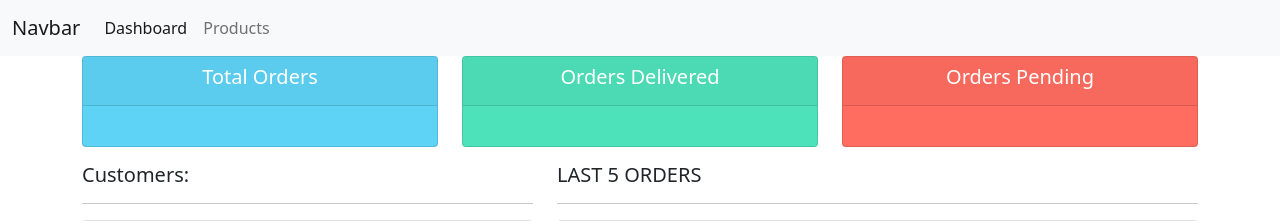
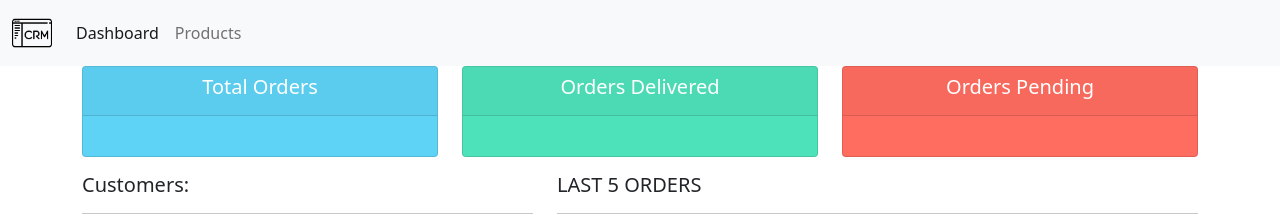
Before and after one commit to tavoxr/django-crm, a Django app: page / in a window 1280 px wide. Shown: the top 221 px of the page. Run offline with Django 3.2, Linux system fonts and the light colour scheme.

Commit message:
setting static files

```diff
--- a/accounts/templates/accounts/main.html
+++ b/accounts/templates/accounts/main.html
@@ -1,3 +1,5 @@
+{% load static %}
+
 <!DOCTYPE html>
 <html lang="en">
 <head>
@@ -7,22 +9,10 @@
     <!--Bootstrap 5 CDN-->
     <link href="https://cdn.jsdelivr.net/npm/bootstrap@5.0.2/dist/css/bootstrap.min.css" rel="stylesheet" integrity="sha384-EVSTQN3/azprG1Anm3QDgpJLIm9Nao0Yz1ztcQTwFspd3yD65VohhpuuCOmLASjC" crossorigin="anonymous">
     <!--CSS-->
-    <link href="" rel="stylesheet" />
+    <link href="{% static './css/main.css'%}" rel="stylesheet" />
     <title>{% block title %}{% endblock %}</title>
 
-    <style>
-        #total-orders{
-            background-color: rgb(94, 211, 246);
-        }
 
-        #orders-delivered{
-            background-color: rgb(78, 226, 186);
-        }
-
-        #orders-pending{
-            background-color: rgb(255, 109, 96) ;
-        }
-    </style>
 </head>
 <body>
     {% include 'accounts/navbar.html' %}
--- a/accounts/templates/accounts/navbar.html
+++ b/accounts/templates/accounts/navbar.html
@@ -1,6 +1,9 @@
+{% load static %}
 <nav class="navbar navbar-expand-lg navbar-light bg-light">
     <div class="container-fluid">
-      <a class="navbar-brand" href="#">Navbar</a>
+      <a class="navbar-brand" href="#">
+          <img src="{% static '/images/logoCRM.png' %}" width="40" />
+      </a>
       <button class="navbar-toggler" type="button" data-bs-toggle="collapse" data-bs-target="#navbarNav" aria-controls="navbarNav" aria-expanded="false" aria-label="Toggle navigation">
         <span class="navbar-toggler-icon"></span>
       </button>
--- /dev/null
+++ b/static/css/main.css
@@ -0,0 +1,11 @@
+#total-orders{
+    background-color: rgb(94, 211, 246);
+}
+
+#orders-delivered{
+    background-color: rgb(78, 226, 186);
+}
+
+#orders-pending{
+    background-color: rgb(255, 109, 96) ;
+}
```
Also changed, not shown: crm/settings.py (+11 -0 lines), static/images/logoCRM.png (added).
